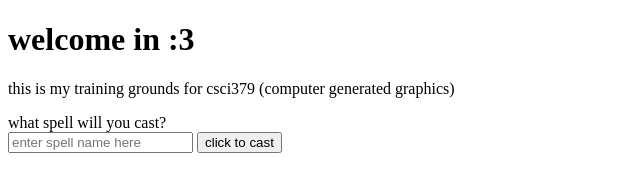
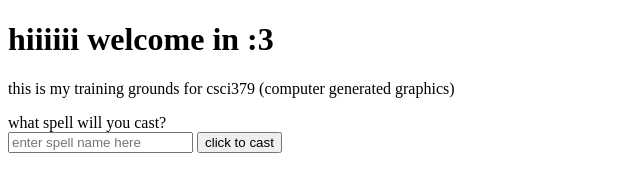
Before and after one commit to lucent-sky/lucent-sky.github.io, a plain HTML site: page index.html in a window 1280 px wide. Shown: the whole page, without its empty margins (0-640 px from the left). Drawn offline with Linux system fonts and the light colour scheme.

Commit message:
Update index.html

```diff
--- a/index.html
+++ b/index.html
@@ -14,7 +14,7 @@
     </style>
 </head>
 <body>
-    <h1>welcome in :3</h1>
+    <h1>hiiiiii welcome in :3</h1>
     <p>this is my training grounds for csci379 (computer generated graphics)</p>
 
     <!-- get spellname -->
```
